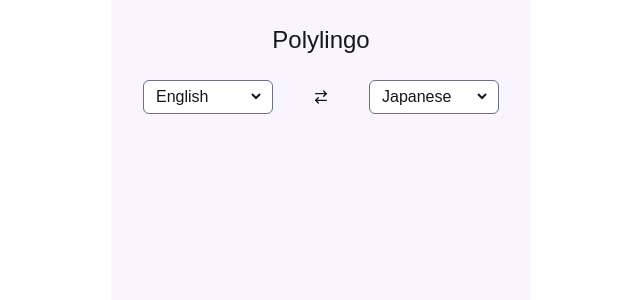
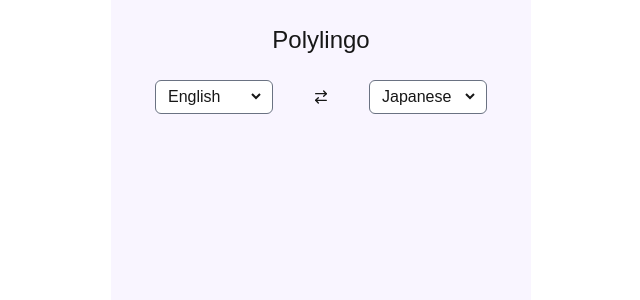
Before and after one commit to Yuji5117/polylingo-web, a Next.js app: page / in a window 1280 px wide. Shown: the top 300 px of the page, without its empty margins (319-959 px from the left). Built offline with nearby package versions, Linux system fonts and the light colour scheme.

Commit message:
change style for layout

```diff
--- a/src/app/layout.tsx
+++ b/src/app/layout.tsx
@@ -15,7 +15,7 @@ export default function RootLayout({
   return (
     <html lang="en">
       <body>
-        <div className="min-h-screen max-w-[420px] mx-auto px-4 py-6 flex flex-col bg-[#F9F5FF]">
+        <div className="min-h-screen max-w-[420px] mx-auto px-7 py-6 flex flex-col bg-[#F9F5FF]">
           <Header />
           {children}
         </div>
```
